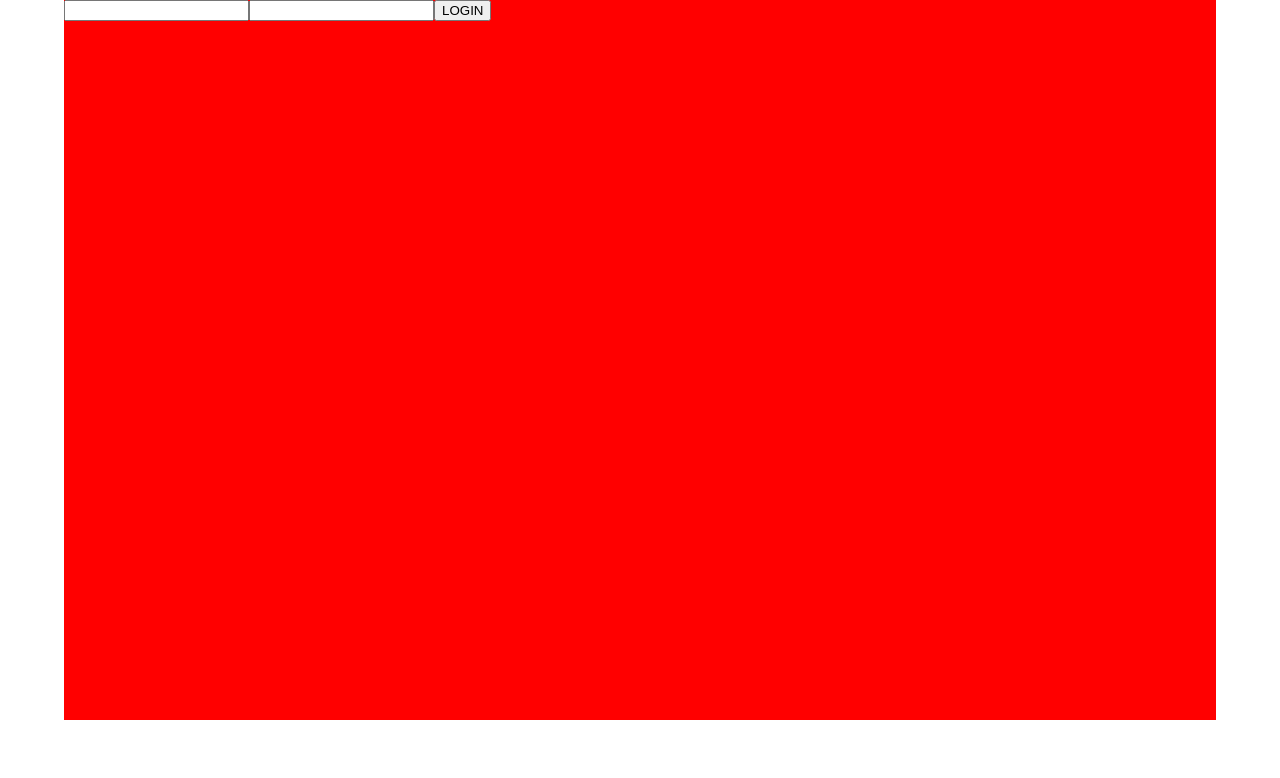
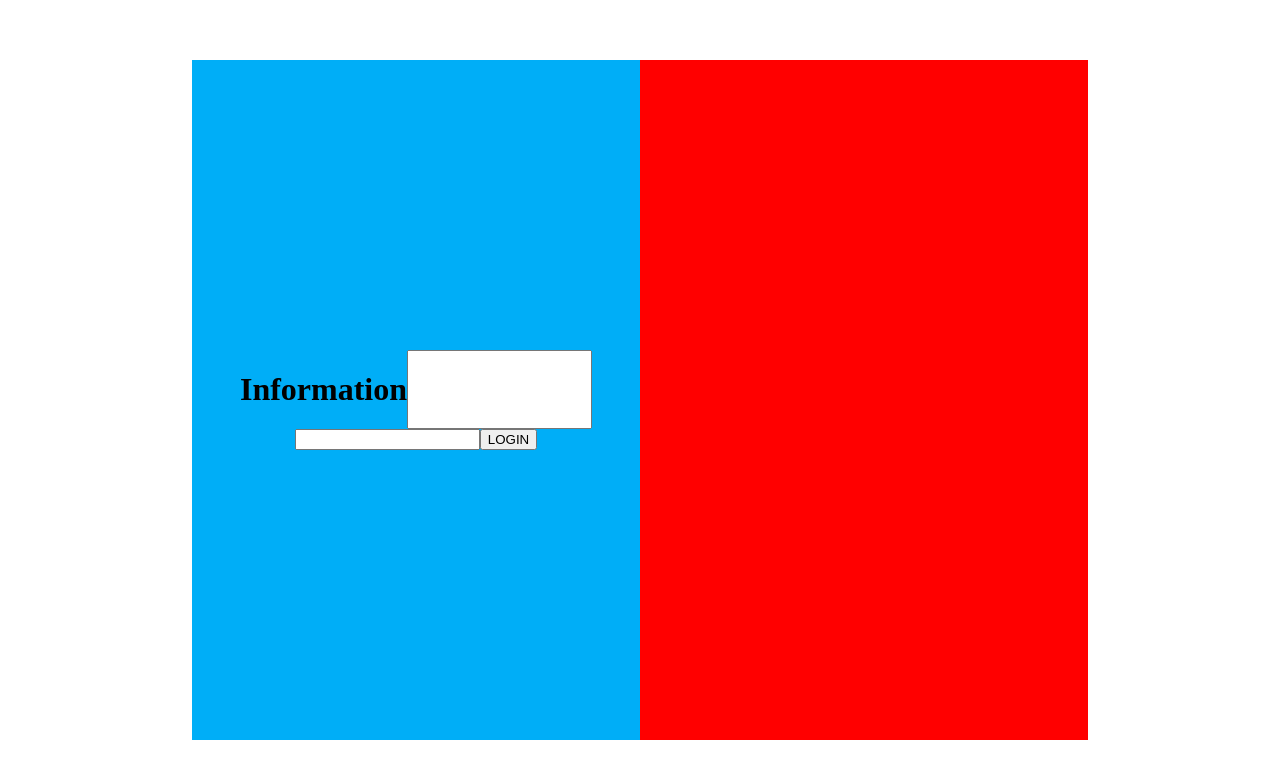
Before and after one commit to carloscabral656/srs_client, a Vue app: page / in a window 1280 px wide. Shown: the top 778 px of the page. Built offline with nearby package versions, Linux system fonts and the light colour scheme.

Commit message:
Modifying LoginView: style and v-model

```diff
--- a/src/App.vue
+++ b/src/App.vue
@@ -12,6 +12,7 @@ body{
   width: 100vw;
   height: 100vh;
   display: flex;
+  flex-wrap: wrap;
   align-content: center;
   justify-content: center;
 }
--- a/src/views/LoginView.vue
+++ b/src/views/LoginView.vue
@@ -1,25 +1,25 @@
 <template>
     <div class="login-card">
         <!-- Login Inputs -->
-        <div class="user-information">
-            <form action="">
-                <input type="text" class="" name="user_name" v-model="this.user.userName">
-                <input type="password" class="" name="user_password" v-model="this.user.userPassword">
-                <button type="submit">LOGIN</button>
-            </form>
-        </div>
+        <main class="user-information">
+            <h1 class="title-information">Information</h1>
+            <input type="text" class="input-information" name="user-name" v-model="this.user.userName">
+            <input type="password" class="input-information" name="user-password" v-model="this.user.userPassword">
+            <button type="submit" class="input-information">LOGIN</button>
+        </main>
 
         <!-- Login Image -->
-        <div class="image">
+        <aside class="aside-information">
             <img src="">
-        </div>
+        </aside>
     </div>
 </template>
 
 <style>
+
 .login-card{
-    width: 90%;
-    height: 90%;
+    width: 70%;
+    height: 85%;
     display: grid;
     grid-template-columns: repeat(2, 1fr);
     grid-template-rows: 1fr;
@@ -28,9 +28,29 @@
     background-color: red;
 }
 
+/*=====================================================*/
 .user-information{
+    grid-column: 1;
+    display: flex;
+    flex-wrap: wrap;
+    align-content: center;
+    justify-content: center;
+    background-color: #00AEF7;
+}
 
+.input-information{
+    display: block;
 }
+/*=====================================================*/
+
+
+
+
+/*=====================================================*/
+.aside-information{
+    grid-column: 2;
+}
+/*=====================================================*/
 </style>
 
 <script>
```
